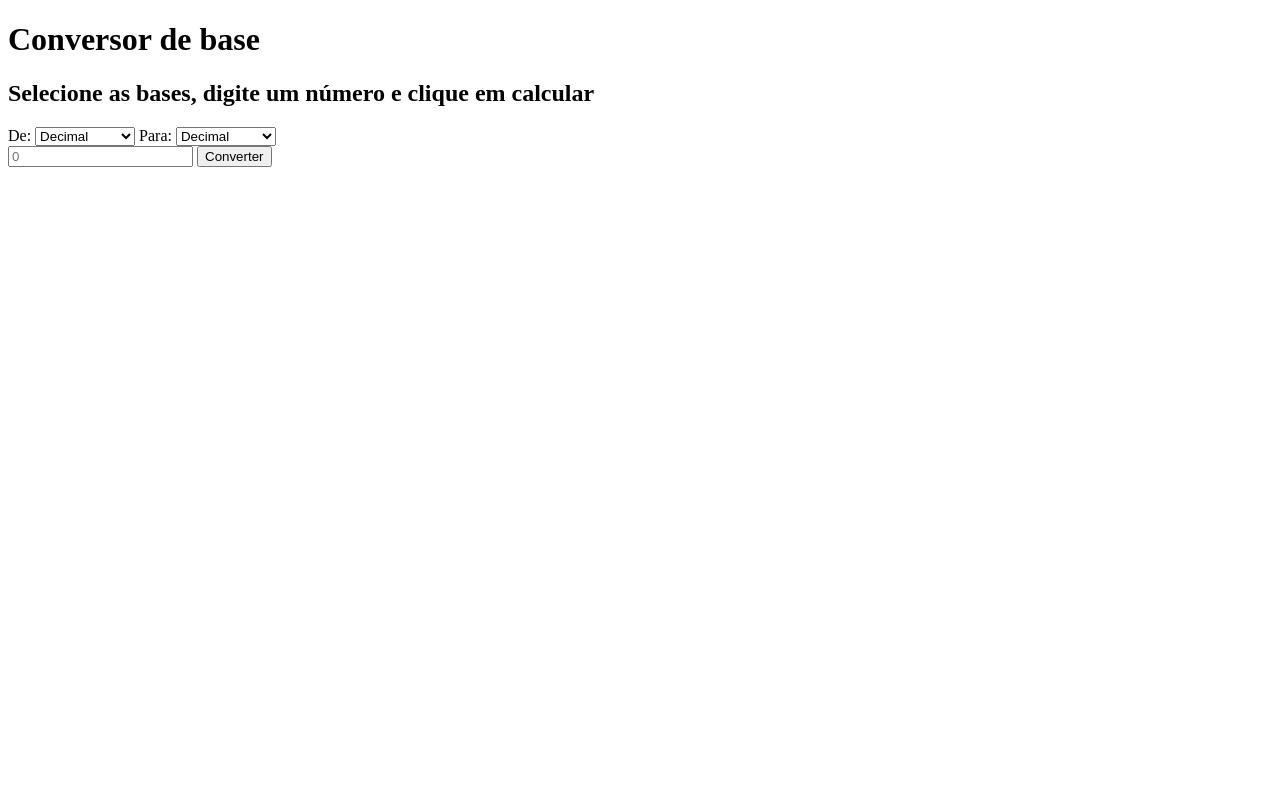
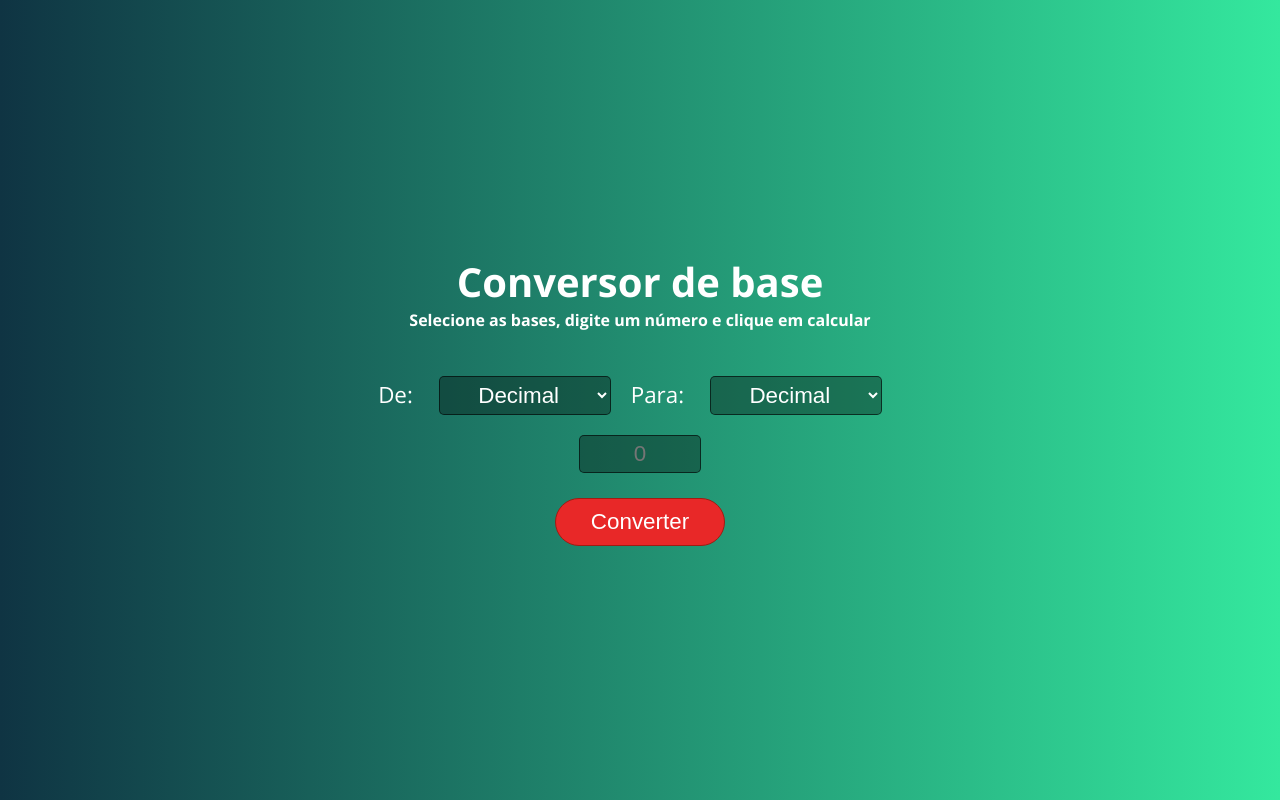
Before and after one commit to AlexandreConte/conversor-base, a plain HTML site: page index.html in a window 1280 px wide. Drawn offline with nearby package versions, Linux system fonts and the light colour scheme.

Commit message:
estilizacao e final do projeto

```diff
--- a/index.html
+++ b/index.html
@@ -9,12 +9,13 @@
 </head>
 
 <body>
+    <div id="root">
         <div class="cabecalho">
             <h1 class="titulo">Conversor de base</h1>
             <h2 class="subtitulo">Selecione as bases, digite um número e clique em calcular</h2>
         </div>
-
         <div class="seletores">
+            <div>
                 <label for="base-atual">De: </label>
                 <select id="base-atual" class="entrada">
                     <option value="10">Decimal</option>
@@ -22,21 +23,23 @@
                     <option value="16">Hexadecimal</option>
                     <option value="8">Octal</option>
                 </select>
-
+            </div>
+            <div>
                 <label for="base-final">Para: </label>
-        <select id="base-final" class="saida">
+                <select id="base-final" class="entrada">
                     <option value="10">Decimal</option>
                     <option value="2">Binário</option>
                     <option value="16">Hexadecimal</option>
                     <option value="8">Octal</option>
                 </select>
             </div>
+        </div>
+        <input id="numero" class="entrada" placeholder="0">
 
-    <input id="numero" class="entrada" placeholder="0">
         <button id="botao">Converter</button>
 
-    <div id="resultado">
-
+        <div id="resultado" class="invisivel">
+        </div>
     </div>
 
     <script src="script.js"></script>
--- a/script.js
+++ b/script.js
@@ -20,4 +20,5 @@ botao.addEventListener("click", () => {
     }
 
     divRes.innerHTML = `${numeroAtual}<sub>${baseAtual}</sub> = ${numeroFinal}<sub>${baseFinal}</sub>`;
+    divRes.classList.remove("invisivel");
 });
--- a/style.css
+++ b/style.css
@@ -0,0 +1,124 @@
+@import url('https://fonts.googleapis.com/css2?family=Open+Sans:ital,wght@0,300..800;1,300..800&display=swap');
+
+:root {
+    --tamanho-fonte: 1.4rem;
+    --cor-fonte: #fff;
+}
+
+* {
+    margin: 0;
+    padding: 0;
+}
+
+html,
+body {
+    font-family: "Open Sans", sans-serif;
+    display: flex;
+    flex-direction: column;
+    justify-content: center;
+    align-items: center;
+    min-height: 100vh;
+    height: 100%;
+    min-width: 100vw;
+    width: 100%;
+    overflow-x: hidden;
+    background: #34e89e;
+    background: -webkit-linear-gradient(to right, #0f3443, #34e89e);
+    background: linear-gradient(to right, #0f3443, #34e89e);
+    color: var(--cor-fonte);
+}
+
+#root {
+    display: flex;
+    flex-direction: column;
+    justify-content: center;
+    align-items: center;
+    flex-wrap: wrap;
+}
+
+.cabecalho {
+    display: flex;
+    flex-direction: column;
+    justify-content: center;
+    align-items: center;
+    margin-bottom: 35px;
+}
+
+.titulo,
+.subtitulo {
+    display: flex;
+    justify-content: center;
+    align-items: center;
+    text-align: center;
+    margin: auto 20px;
+}
+
+.titulo {
+    font-size: 2.5rem;
+}
+
+.subtitulo {
+    font-size: 1rem;
+}
+
+.seletores {
+    min-width: 25%;
+    display: flex;
+    justify-content: center;
+    align-items: center;
+    flex-wrap: wrap;
+    font-size: var(--tamanho-fonte);
+}
+
+.entrada {
+    outline: none;
+    padding: 5px 10px;
+    margin: 10px 20px;
+    font-size: var(--tamanho-fonte);
+    border-radius: 5px;
+    border: solid 1px #0009;
+    background-color: #0005;
+    color: var(--cor-fonte);
+    text-align: center;
+}
+
+.entrada:hover {
+    background-color: #000000a7;
+}
+
+#numero {
+    width: 100px;
+}
+
+#botao {
+    background-color: #e82828;
+    margin-top: 15px;
+    padding: 10px 35px;
+    border-radius: 200px;
+    border: 1px solid #a01c13;
+    color: var(--cor-fonte);
+    font-size: var(--tamanho-fonte);
+    cursor: pointer;
+    transition: background-color 0.3s;
+}
+
+#botao:hover {
+    background-color: #b31414;
+}
+
+#resultado {
+    font-size: var(--tamanho-fonte);
+    margin: 30px 0;
+    padding: 15px 30px;
+    border: 1px solid #0009;
+    background-color: #0005;
+    border-radius: 15px;
+}
+
+#resultado>sub {
+    margin-left: 5px;
+}
+
+.invisivel {
+    display: none;
+}
```
Lines whose indentation alone changed are shown as unchanged.
